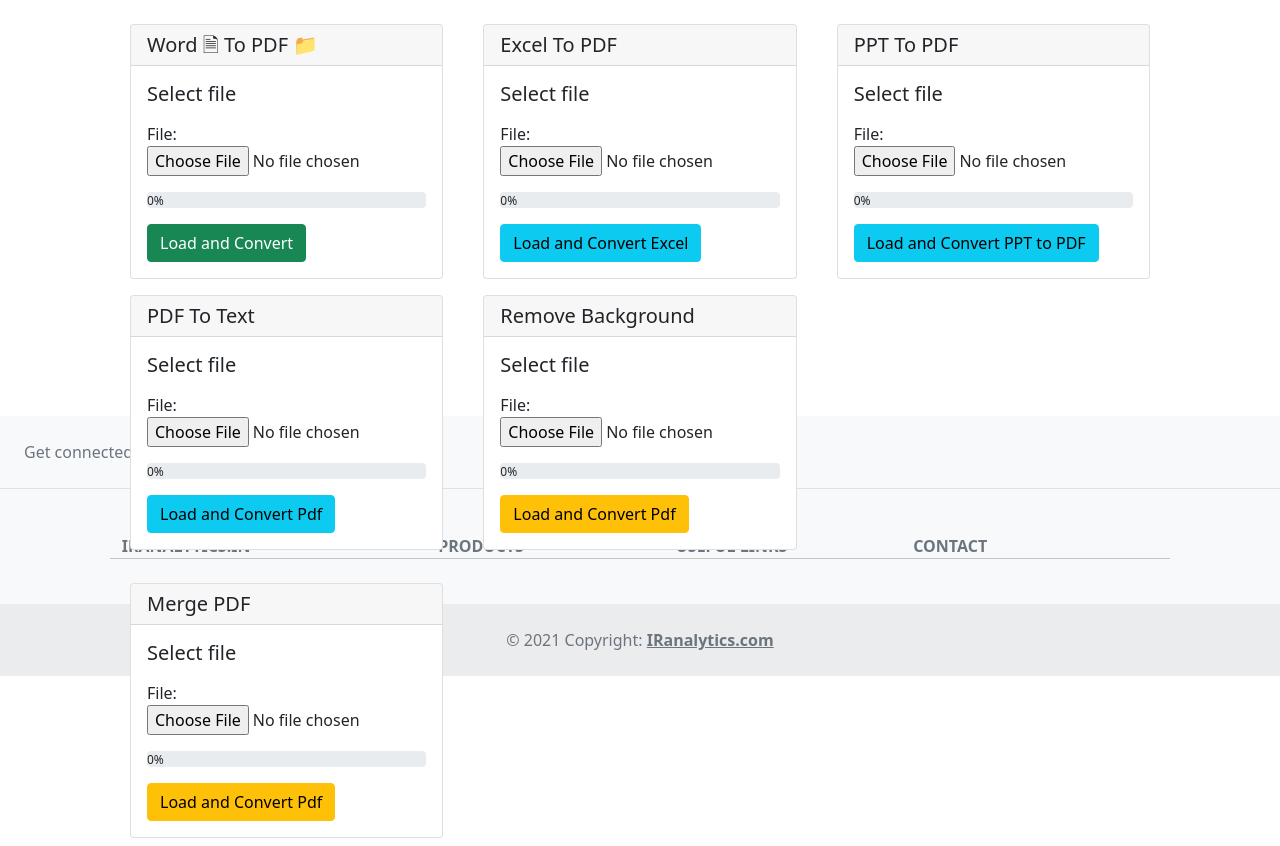
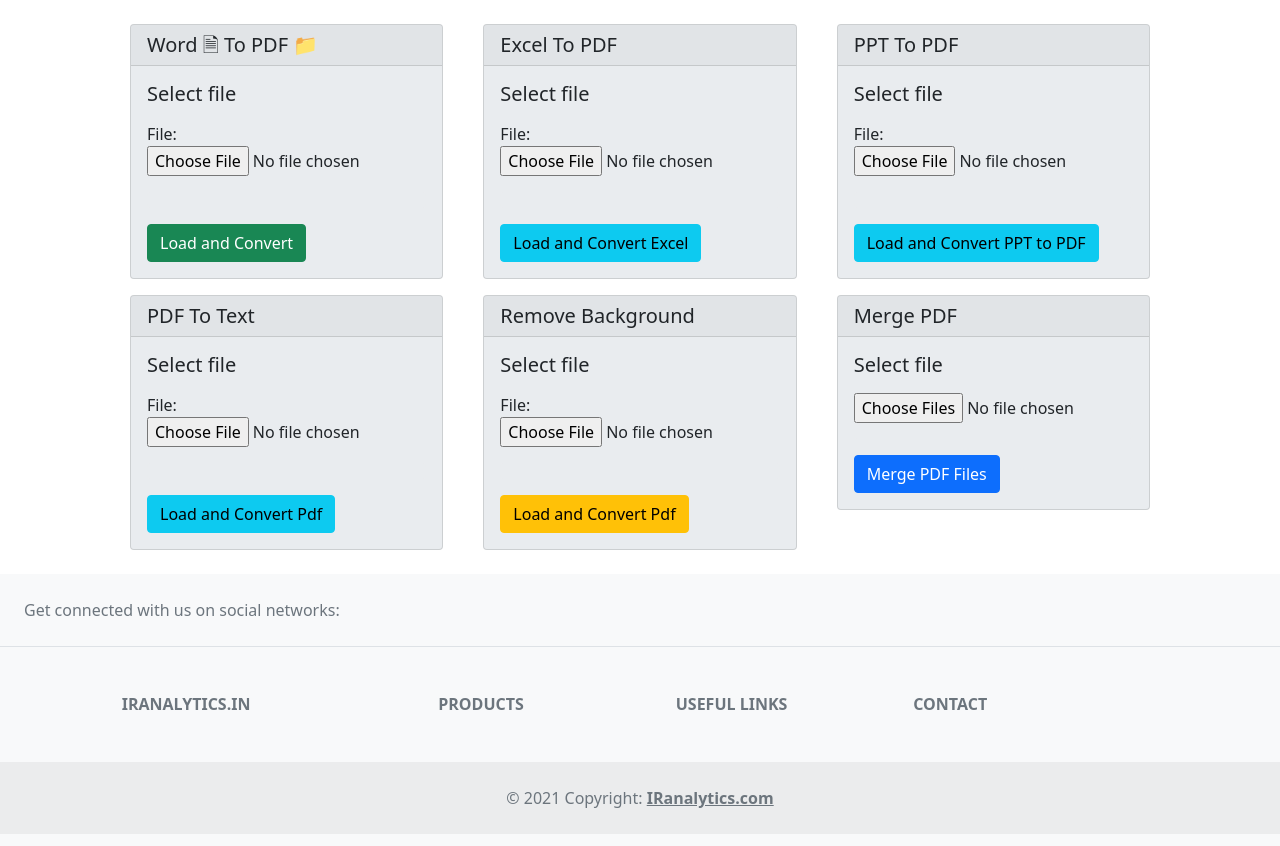
Before and after one commit to gpalve/django_word_pdf, a Django app: page / in a window 1280 px wide. Shown: the part 56-902 px from the top of the page. Run offline with Django 4.2, Linux system fonts and the light colour scheme.

Commit message:
Merge PDF module done

```diff
--- a/djconverter/forms.py
+++ b/djconverter/forms.py
@@ -26,3 +26,8 @@ class PptTOPdf(forms.ModelForm):
     class Meta:
         model = UploadedFile
         fields = ['file']
+
+class MergePdf(forms.ModelForm):
+    class Meta:
+        model = UploadedFile
+        fields = ['file']
--- a/djconverter/templates/base.html
+++ b/djconverter/templates/base.html
@@ -98,7 +98,7 @@
   <!-- Navbar -->
 
 
-  <div class="container" style="height: 50vh;">
+  <div class="container">
 
 
     {% block content %}{% endblock %}
--- a/djconverter/templates/upload_form.html
+++ b/djconverter/templates/upload_form.html
@@ -22,11 +22,15 @@
     display: none;
   }
 
+  .h-box {
+    background-color: #e9ecef;
+  }
+
  </style>
-<div class="container">
+<div class="container-fluid">
   <div class="row m-3">
     <div class="col-md-4">
-      <div class="card m-2">
+      <div class="card m-2 h-box h-box">
         <h5 class="card-header">Word 🗎 To PDF 📁<i class="fa fa-heart"></i></h5>
         <div class="card-body">
           <h5 class="card-title">Select file </h5>
@@ -35,7 +39,7 @@
             {% csrf_token %} {{ form.as_p }}
             <div class="progress">
               <div class="progress-bar" role="progressbar" style="width: 0%;" aria-valuenow="0" aria-valuemin="0" aria-valuemax="100"></div>
-              <span id="progress-text">0%</span>
+              <span id="progress-text"></span>
 
             </div>
 
@@ -49,7 +53,7 @@
 
     </div>
     <div class="col-md-4">
-      <div class="card m-2">
+      <div class="card m-2 h-box">
         <h5 class="card-header">Excel To PDF</h5>
         <div class="card-body">
           <h5 class="card-title">Select file</h5>
@@ -63,7 +67,7 @@
             {% csrf_token %} {{ excel_to_pdf.as_p }}
             <div class="progress">
               <div class="progress-bar" role="progressbar" style="width: 0%;" aria-valuenow="0" aria-valuemin="0" aria-valuemax="100"></div>
-              <span id="progress-text">0%</span>
+              <span id="progress-text"></span>
 
             </div>
             <p id="msg" style="color:green"></p>
@@ -74,7 +78,7 @@
     </div>
 
     <div class="col-md-4">
-      <div class="card m-2">
+      <div class="card m-2 h-box">
         <h5 class="card-header">PPT To PDF</h5>
         <div class="card-body">
           <h5 class="card-title">Select file</h5>
@@ -88,7 +92,7 @@
             {% csrf_token %} {{ ppt_to_pdf.as_p }}
             <div class="progress">
               <div class="progress-bar" role="progressbar" style="width: 0%;" aria-valuenow="0" aria-valuemin="0" aria-valuemax="100"></div>
-              <span id="progress-text">0%</span>
+              <span id="progress-text"></span>
 
             </div>
             <p id="msg" style="color:green"></p>
@@ -99,7 +103,7 @@
     </div>
 
     <div class="col-md-4">
-      <div class="card m-2">
+      <div class="card m-2 h-box">
         <h5 class="card-header">PDF To Text</h5>
         <div class="card-body">
           <h5 class="card-title">Select file</h5>
@@ -113,7 +117,7 @@
             {% csrf_token %} {{ pdf_to_txt.as_p }}
             <div class="progress">
               <div class="progress-bar" role="progressbar" style="width: 0%;" aria-valuenow="0" aria-valuemin="0" aria-valuemax="100"></div>
-              <span id="progress-text">0%</span>
+              <span id="progress-text"></span>
 
             </div>
             <p id="msg" style="color:green"></p>
@@ -125,7 +129,7 @@
 
 
     <div class="col-md-4">
-      <div class="card m-2">
+      <div class="card m-2 h-box">
         <h5 class="card-header">Remove Background</h5>
         <div class="card-body">
           <h5 class="card-title">Select file</h5>
@@ -139,7 +143,7 @@
             {% csrf_token %} {{ bgr.as_p }}
             <div class="progress">
               <div class="progress-bar" role="progressbar" style="width: 0%;" aria-valuenow="0" aria-valuemin="0" aria-valuemax="100"></div>
-              <span id="progress-text">0%</span>
+              <span id="progress-text"></span>
 
             </div>
             <p id="msg" style="color:green"></p>
@@ -149,29 +153,28 @@
       </div>
     </div>
 
-    <hr>
 
     <div class="col-md-4">
-      <div class="card m-2">
+      <div class="card m-2 h-box h-box">
         <h5 class="card-header">Merge PDF</h5>
         <div class="card-body">
           <h5 class="card-title">Select file</h5>
           <p class="card-text"></p>
-          <form
-            method="post"
-            class="custom-file-input"
-            enctype="multipart/form-data"
-            action="bgremover/"
-          >
-            {% csrf_token %} {{ bgr.as_p }}
+       <form method="post" enctype="multipart/form-data"  action="merge_pdf/">
+            {% csrf_token %}
+            <input type="file" name="pdf_files" accept=".pdf" multiple>
+            <br>
             <div class="progress">
               <div class="progress-bar" role="progressbar" style="width: 0%;" aria-valuenow="0" aria-valuemin="0" aria-valuemax="100"></div>
-              <span id="progress-text">0%</span>
+              <span id="progress-text"></span>
 
             </div>
             <p id="msg" style="color:green"></p>
-            <button type="submit" class="btn btn-warning">Load and Convert Pdf</button>
-          </form>
+            <input type="submit" class="btn btn-primary" value="Merge PDF Files">
+        </form>
+
+
+
         </div>
       </div>
     </div>
--- a/djconverter/urls.py
+++ b/djconverter/urls.py
@@ -1,5 +1,5 @@
 from django.urls import path
-from .views import upload_word,upload_xls,index,upload_pdf,remove_background_view,upload_file
+from .views import upload_word,upload_xls,index,upload_pdf,remove_background_view,upload_file,merge_pdf
 
 urlpatterns = [
     path('', index, name='index'),
@@ -8,6 +8,7 @@ urlpatterns = [
     path('pdf/', upload_pdf, name='upload_pdf'),
     path('ppt/', upload_file, name='upload_pdf'),
     path('bgremover/', remove_background_view, name='remove_background_view'),
+    path('merge_pdf/', merge_pdf, name='merge_pdf'),
 
 
 ]
--- a/djconverter/views.py
+++ b/djconverter/views.py
@@ -1,7 +1,7 @@
 from django.shortcuts import render
 from django.http import FileResponse, HttpResponse
 from io import BytesIO
-from .forms import FileUploadForm , ExcelToPDF,PdfToTxt,bgr,PptTOPdf
+from .forms import FileUploadForm , ExcelToPDF,PdfToTxt,bgr,PptTOPdf,MergePdf
 from .models import UploadedFile
 from docx2pdf import convert
 from io import BytesIO
@@ -36,7 +36,8 @@ def index(request):
         'excel_to_pdf': ExcelToPDF(),
         'pdf_to_txt': PdfToTxt(),
         'ppt_to_pdf': PptTOPdf(),
-        'bgr': bgr()
+        'bgr': bgr(),
+        'merge_pdf': MergePdf()
     }
     return render(request, 'upload_form.html',context)
 
@@ -226,3 +227,28 @@ def upload_file(request):
             pdf_file = BytesIO(pdf_bytes)
             response = FileResponse(pdf_file, as_attachment=True, filename=uploaded_file.file.name.replace('.ppt', '.pdf'))
             return response
+
+
+def merge_pdf(request):
+    if request.method == 'POST':
+        # Get all uploaded files
+        pdf_files = request.FILES.getlist('pdf_files')
+        if len(pdf_files) < 2:
+            return render(request, 'error.html', {'error': 'Please select at least two PDF files.'})
+
+        # Merge PDF files
+        output_pdf = PyPDF2.PdfFileWriter()
+        for pdf in pdf_files:
+            input_pdf = PyPDF2.PdfFileReader(pdf)
+            for page in range(input_pdf.getNumPages()):
+                output_pdf.addPage(input_pdf.getPage(page))
+        merged_file_path = os.path.join(os.path.dirname(__file__), 'merged.pdf')
+        with open(merged_file_path, 'wb') as file:
+            output_pdf.write(file)
+
+        # Return the merged PDF file as a download
+        with open(merged_file_path, 'rb') as pdf_file:
+            pdf_bytes = pdf_file.read()
+        pdf_file = BytesIO(pdf_bytes)
+        response = FileResponse(pdf_file, as_attachment=True, filename='merged.pdf')
+        return response
```
Also changed, not shown: 1 other file.
